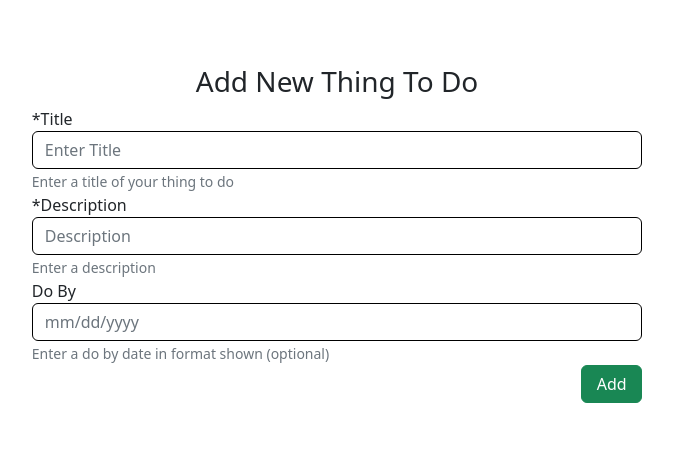
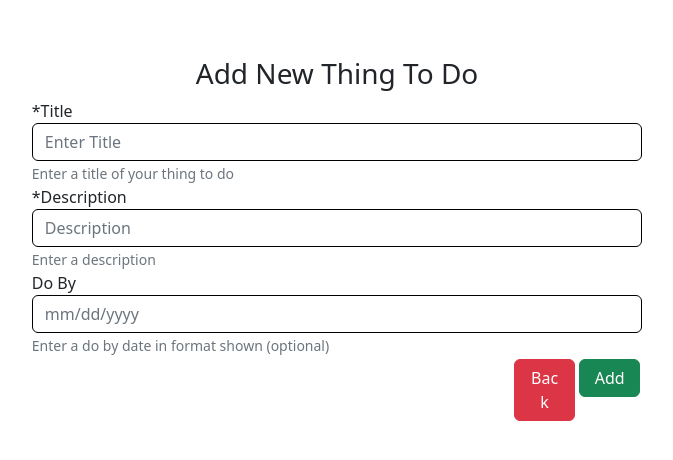
Before and after one commit to JamisonMcq/ToDoList, an Angular app in the folder frontend/todolist/: page /add in a window 1280 px wide. Shown: the top 460 px of the page, without its empty margins (303-976 px from the left). Built offline with nearby package versions, Linux system fonts and the light colour scheme.

Commit message:
AddItem Service

```diff
--- a/frontend/todolist/src/app/additem/additem.component.css
+++ b/frontend/todolist/src/app/additem/additem.component.css
@@ -26,11 +26,11 @@ input {
   border: none;
 }
 .btn{
-  display: flex;
+  /* display: flex; */
+  float: right;
+  display: inline-block;
   align-items:left;
   width: 10%;
   justify-content: center;
-  margin-left: auto;
-  margin-right: 0%;
-  margin-bottom: 2%;
+  margin: 2px;
 }
--- a/frontend/todolist/src/app/additem/additem.component.html
+++ b/frontend/todolist/src/app/additem/additem.component.html
@@ -17,7 +17,9 @@
       <small id="titleHelp" class="form-text text-muted"> Enter a do by date in format shown (optional)</small>
     </div>
     <div class="form-group">
-      <button type="button" class="btn btn-success" (click)="btnClick();">Add</button>
+      <button type="button" class="btn btn-success" (click)="btnAdd();">Add</button>
+      <button type="button" class="btn btn-danger back" (click)="btnBack();">Back</button>
+
     </div>
   </form>
 
--- a/frontend/todolist/src/app/additem/additem.component.ts
+++ b/frontend/todolist/src/app/additem/additem.component.ts
@@ -1,5 +1,6 @@
 import { Component, OnInit } from '@angular/core';
 import { Router } from '@angular/router';
+import { FormGroup, FormControl } from '@angular/forms';
 
 @Component({
   selector: 'app-additem',
@@ -11,8 +12,11 @@ export class AdditemComponent implements OnInit {
 
   ngOnInit(): void {}
 
-  btnClick = () => {
+  btnAdd = () => {
     //Need to add a new service to do post request to backend and call to service here
     this.router.navigate(['']);
   };
+  btnBack = () => {
+    this.router.navigate(['']);
+  };
 }
```
Also changed, not shown: frontend/todolist/src/app/service/additem.service.ts (added, +9 -0 lines), 1 other file (tests, documents, lock files or other folders).
